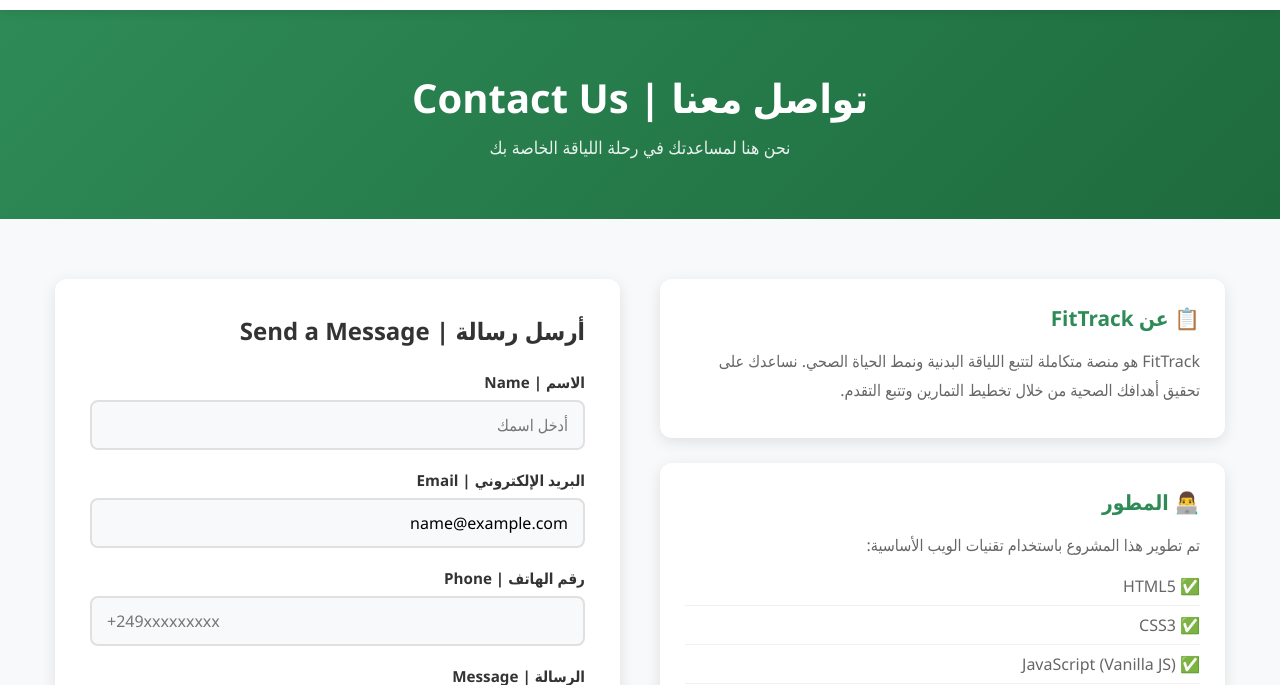
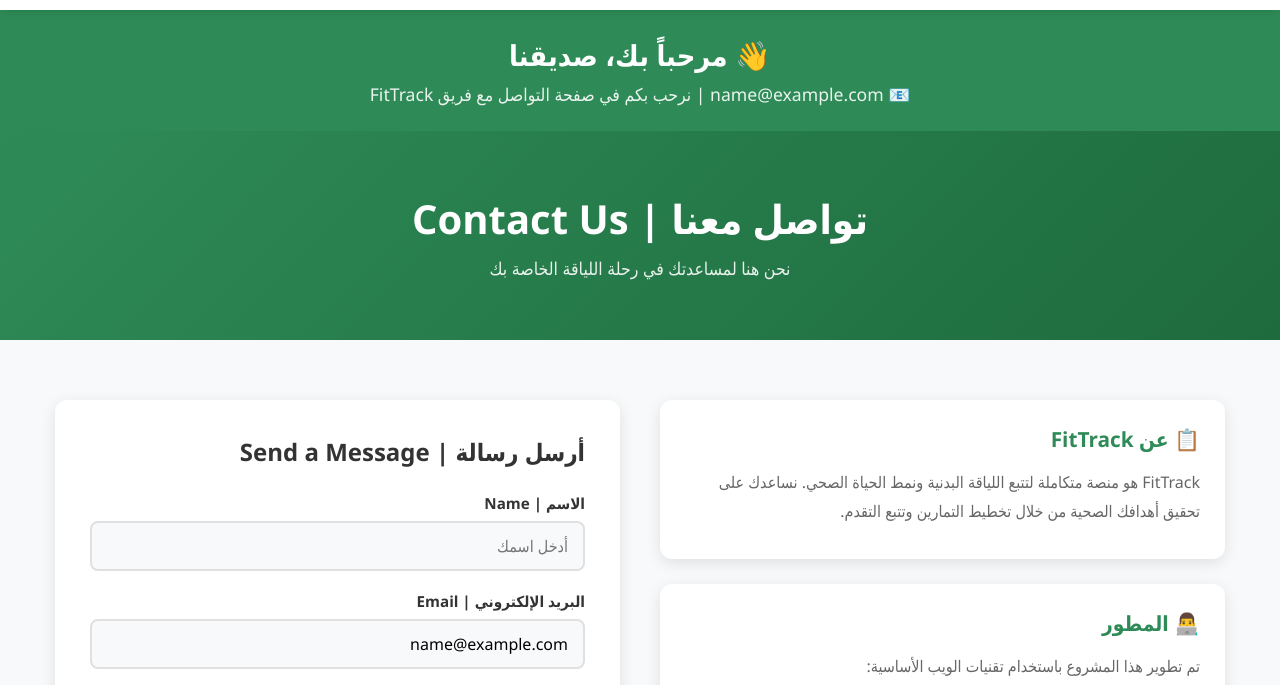
Before and after one commit to tasneem987654-lgtm/FittrackWebsite-, a plain HTML site: page contact.html in a window 1280 px wide. Shown: the part 60-745 px from the top of the page. Drawn offline with Linux system fonts and the light colour scheme; sample sign-in values are in the browser's storage.

Commit message:
contact.html

```diff
--- a/contact.html
+++ b/contact.html
@@ -34,6 +34,16 @@
 
     <!-- المحتوى الرئيسي -->
     <main>
+        <!-- ✅ قسم الترحيب -->
+        <div class="welcome-message" style="background: #2E8B57; color: white; padding: 25px 20px; text-align: center; margin: 0;">
+            <h2 id="welcomeText" style="margin: 0; font-size: 1.8rem; font-weight: 700;">
+                👋 مرحباً بك في صفحة التواصل
+            </h2>
+            <p id="userInfo" style="margin: 8px 0 0 0; opacity: 0.9; font-size: 1.1rem;">
+                نرحب بكم في صفحة التواصل مع فريق FitTrack
+            </p>
+        </div>
+
         <section class="page-header">
             <div class="container">
                 <h1>تواصل معنا | Contact Us</h1>
@@ -64,34 +74,34 @@
 
                         <div class="info-card">
                             <h3>📞 معلومات التواصل</h3>
-                            <p>📧 البريد الإلكتروني:  tasneem987654@gmail.com</p>
+                            <p>📧 البريد الإلكتروني: tasneem987654@gmail.com</p>
                             <p>📱 الهاتف: 0121426307</p>
-                            <p>📍 الموقع: مدني ، السودان</p>
+                            <p>📍 الموقع: مدني، السودان</p>
                         </div>
                     </div>
 
                     <!-- نموذج التواصل -->
                     <div class="contact-form-container">
                         <h3>أرسل رسالة | Send a Message</h3>
-                        <form id="contactForm" class="contact-form">
+                        <form id="contactForm" class="contact-form" action="php/contact.php" method="POST">
                             <div class="form-group">
                                 <label for="contactName">الاسم | Name</label>
-                                <input type="text" id="contactName" placeholder="أدخل اسمك" required>
+                                <input type="text" id="contactName" name="name" placeholder="أدخل اسمك" required>
                             </div>
 
                             <div class="form-group">
                                 <label for="contactEmail">البريد الإلكتروني | Email</label>
-                                <input type="email" id="contactEmail" placeholder="example@email.com" required>
+                                <input type="email" id="contactEmail" name="email" placeholder="example@email.com" required>
                             </div>
 
                             <div class="form-group">
                                 <label for="contactPhone">رقم الهاتف | Phone</label>
-                                <input type="tel" id="contactPhone" placeholder="+249xxxxxxxxx" required>
+                                <input type="tel" id="contactPhone" name="phone" placeholder="+249xxxxxxxxx" required>
                             </div>
 
                             <div class="form-group">
                                 <label for="contactMessage">الرسالة | Message</label>
-                                <textarea id="contactMessage" rows="5" placeholder="اكتب رسالتك هنا..." required></textarea>
+                                <textarea id="contactMessage" name="message" rows="5" placeholder="اكتب رسالتك هنا..." required></textarea>
                             </div>
 
                             <button type="submit" class="btn btn-primary">📨 إرسال الرسالة | Send Message</button>
@@ -120,7 +130,7 @@
             </div>
             <div class="footer-section">
                 <h4>تواصل معنا</h4>
-                <p>📧  tasneem987654@gmail.com</p>
+                <p>📧 tasneem987654@gmail.com</p>
                 <p>📱 0121426307</p>
             </div>
         </div>
@@ -130,5 +140,24 @@
     </footer>
 
     <script src="js/script.js"></script>
+
+    <!-- ✅ كود الترحيب وجلب بيانات المستخدم -->
+    <script>
+        document.addEventListener('DOMContentLoaded', function() {
+            const user = localStorage.getItem('fitTrackUser');
+            const welcomeText = document.getElementById('welcomeText');
+            const userInfo = document.getElementById('userInfo');
+
+            if (user) {
+                const userData = JSON.parse(user);
+                if (welcomeText) {
+                    welcomeText.innerHTML = `👋 مرحباً بك، ${userData.fullName || 'صديقنا'}`;
+                }
+                if (userInfo) {
+                    userInfo.innerHTML = `📧 ${userData.email || ''} | نرحب بكم في صفحة التواصل مع فريق FitTrack`;
+                }
+            }
+        });
+    </script>
 </body>
 </html>
```
